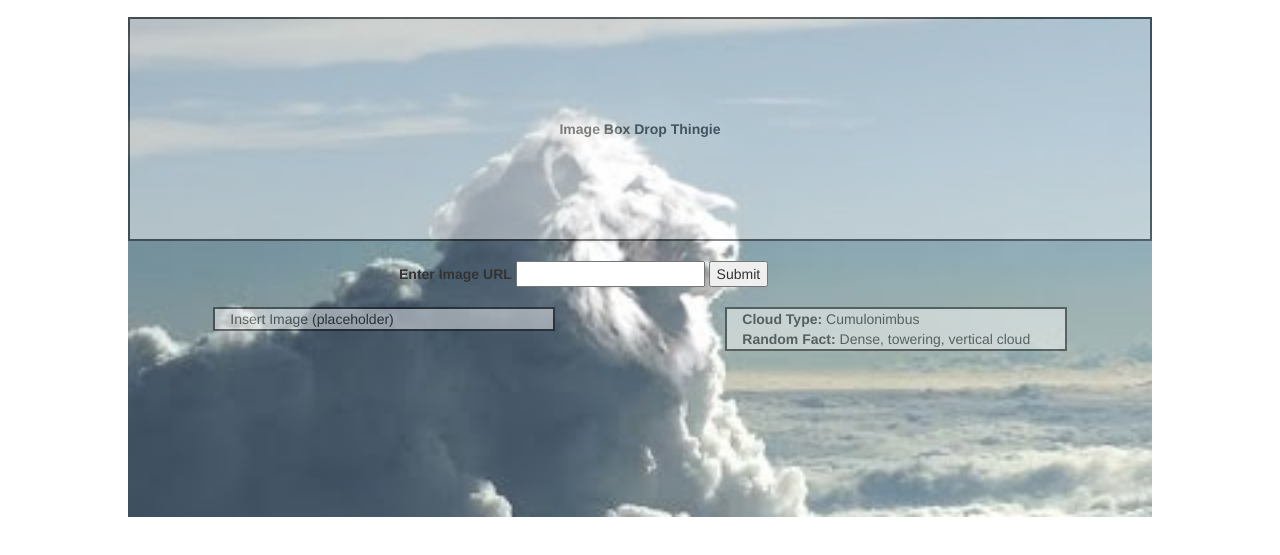
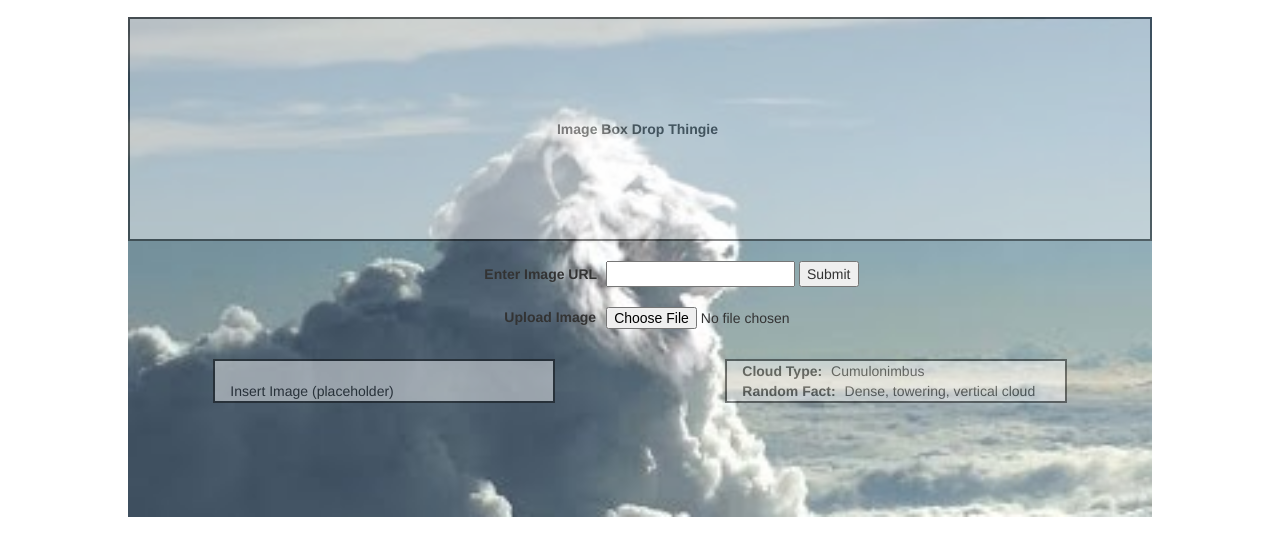
Before and after one commit to akeimach/cloudnv, a plain HTML site: page index.html in a window 1280 px wide. Shown: the part 83-638 px from the top of the page. Drawn offline with nearby package versions, Linux system fonts and the light colour scheme.

Commit message:
layout tune

```diff
--- a/assets/css/style.css
+++ b/assets/css/style.css
@@ -41,3 +41,26 @@
 #cloud-type {}
 
 #cloud-fact {}
+
+.upload {
+    margin-right: 0;
+    margin-left: 10px;
+}
+
+#uploadBtn {
+    margin-right: 0;
+    margin-bottom: 10px;
+    border-bottom: 50px;
+    float: left;
+    padding-top: 20px;
+}
+
+label {
+    margin-top: 20px;
+    float: left;
+    margin-left: 20px;
+}
+
+b {
+    margin-right: 5px;
+}
--- a/index.html
+++ b/index.html
@@ -19,15 +19,19 @@
             <!-- assumption: on drag auto upload on click open file upload -->
         </div>
         <div class="row">
-            <form class="col-md-6 col-md-offset-3">
+            <form class="col-md-6 col-md-offset-4">
                 <b>Enter Image URL</b>
                 <input type="text" name="Image-URL">
                 <input type="submit" value="Submit">
+                <br>
+                <label for="uploadBtn" class="custom-para">Upload Image</label>
+                <input id="uploadBtn" name="uploadBtn" type="file" class="upload">
             </form>
 
         </div>
         <div class="row">
             <div class="col-md-4 col-md-offset-1">
+                <img id="displayImage"><br>
                 <img src="">Insert Image (placeholder)
             </div>
             <div class="col-md-4 col-md-offset-2">
@@ -40,10 +44,10 @@
             </div>
         </div>
     </div>
-    <script src="https://code.jquery.com/jquery-3.2.1.min.js "></script>
-    <!--     <script type="text/javascript " src="assets/javascript/keys.js "></script> -->
-    <script type="text/javascript " src="assets/javascript/app.js "></script>
-    <!--     <script type="text/javascript " src="assets/javascript/dnd.js "></script> -->
+    <script src="https://code.jquery.com/jquery-3.2.1.min.js"></script>
+    <script type="text/javascript" src="assets/javascript/keys.js "></script>
+    <script type="text/javascript" src="assets/javascript/app.js "></script>
+    <script type="text/javascript " src="assets/javascript/imgur.js "></script>
 </body>
 
 </html>
```
